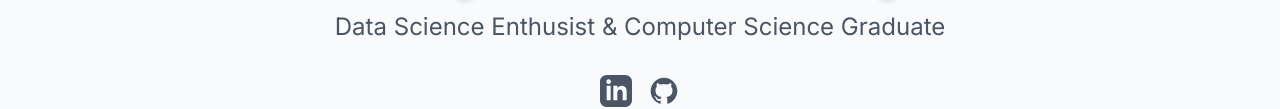
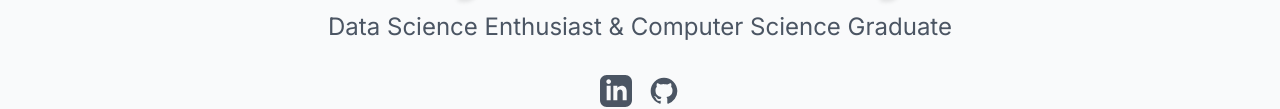
Before and after one commit to sayan-adhikary/CV, a plain HTML site: page index.html in a window 1280 px wide. Shown: the part 525-634 px from the top of the page. Drawn offline with nearby package versions, Linux system fonts and the light colour scheme.

Commit message:
Update index.html

```diff
--- a/index.html
+++ b/index.html
@@ -64,7 +64,7 @@
                 <img src="https://i.postimg.cc/nrVqy13Q/IMG-20220301-164931.jpg" alt="Sayan Adhikary" class="profile-photo">
                 <div class="text-center">
                     <h1 class="home-title text-5xl md:text-7xl font-bold mb-4">Sayan Adhikary</h1>
-                    <p class="text-xl md:text-2xl text-gray-600">Data Science Enthusist & Computer Science Graduate</p>
+                    <p class="text-xl md:text-2xl text-gray-600">Data Science Enthusiast & Computer Science Graduate</p>
                      <div class="mt-8 flex justify-center gap-4">
                         <a href="https://www.linkedin.com/in/sayan-adhikary-a2491a227/" target="_blank" class="social-icon text-gray-600 hover:text-blue-700">
                             <svg class="w-8 h-8" fill="currentColor" viewBox="0 0 24 24" aria-hidden="true"><path fill-rule="evenodd" d="M19 0h-14c-2.761 0-5 2.239-5 5v14c0 2.761 2.239 5 5 5h14c2.762 0 5-2.239 5-5v-14c0-2.761-2.238-5-5-5zm-11 19h-3v-11h3v11zm-1.5-12.268c-.966 0-1.75-.79-1.75-1.764s.784-1.764 1.75-1.764 1.75.79 1.75 1.764-.783 1.764-1.75 1.764zm13.5 12.268h-3v-5.604c0-3.368-4-3.113-4 0v5.604h-3v-11h3v1.765c1.396-2.586 7-2.777 7 2.476v6.759z" clip-rule="evenodd"/></svg>
```
